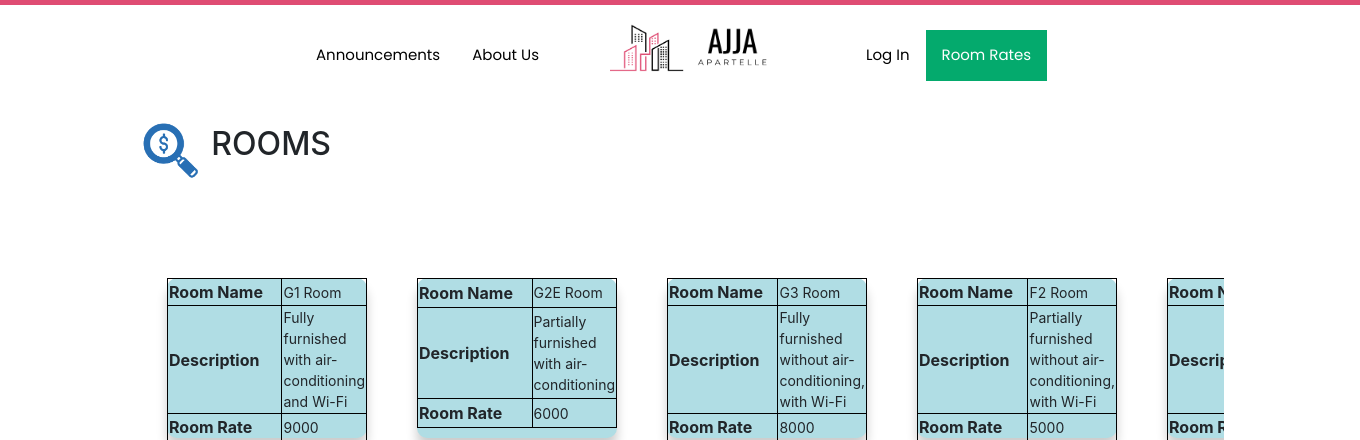
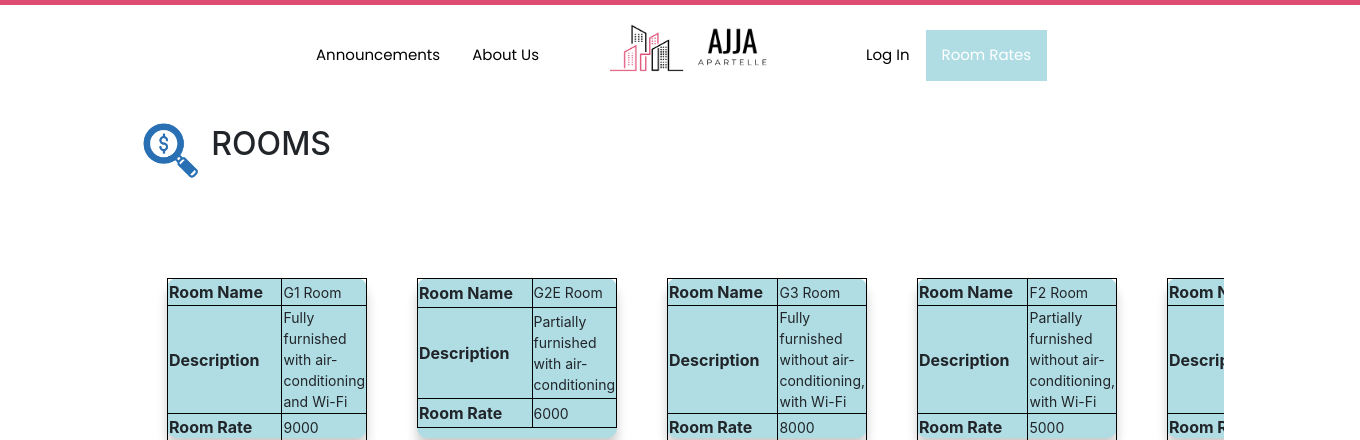
Before and after one commit to akbama/AJJA, a PHP site: page /roomdetails.php in a window 1360 px wide; the page is wider, and only the part inside the window is pictured. Shown: the top 440 px of that part. Run offline with PHP 8.4, Linux system fonts and the light colour scheme; data that the repository does not hold is empty.

Commit message:
anadawan

```diff
--- a/Rooms/rooms.css
+++ b/Rooms/rooms.css
@@ -35,7 +35,7 @@ html{
 
 /* Add a color to the active/current link */
 .topnav a.active {
-  background-color: #04AA6D;
+  background-color: #B0DDE4;
   color: white;
 }
 
```
